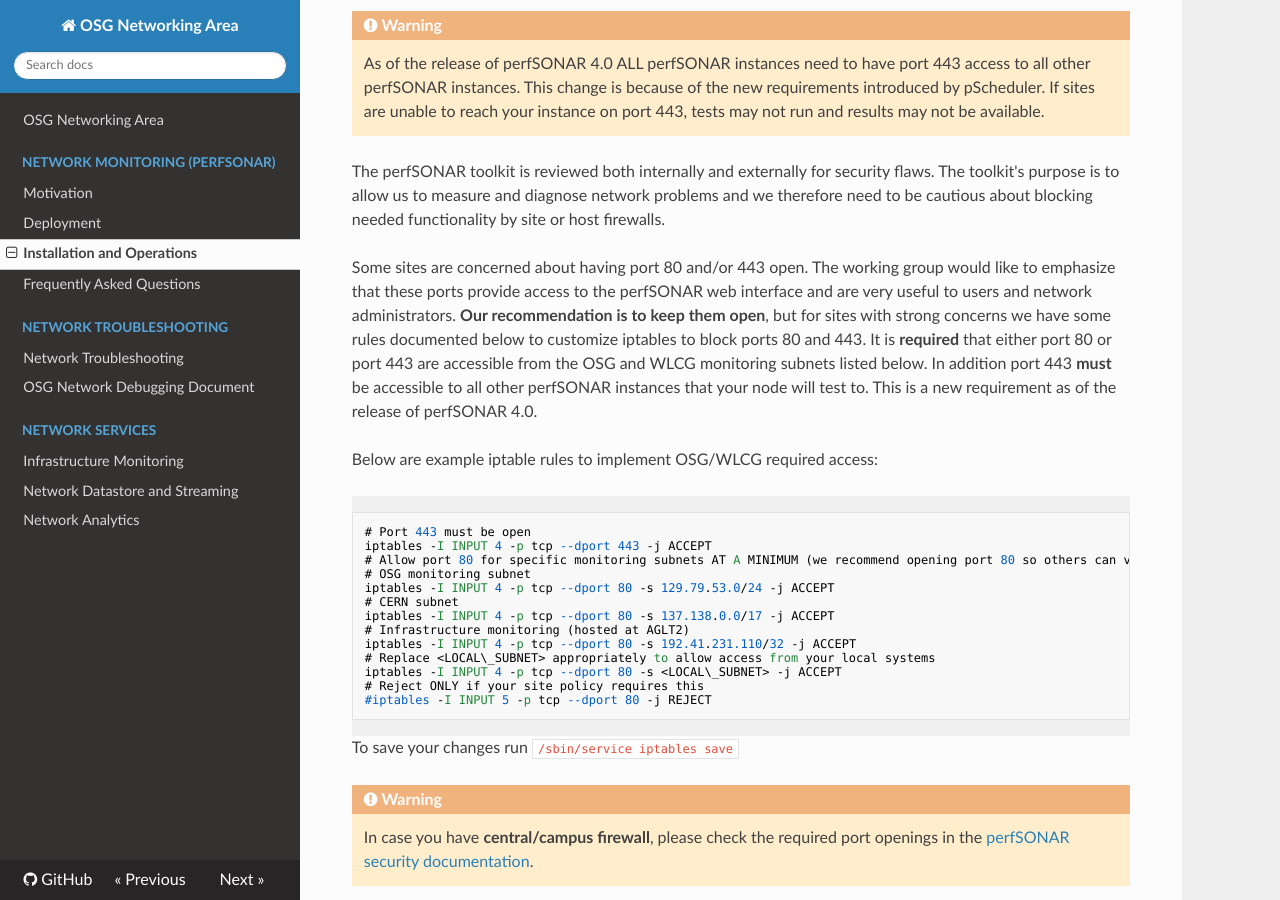
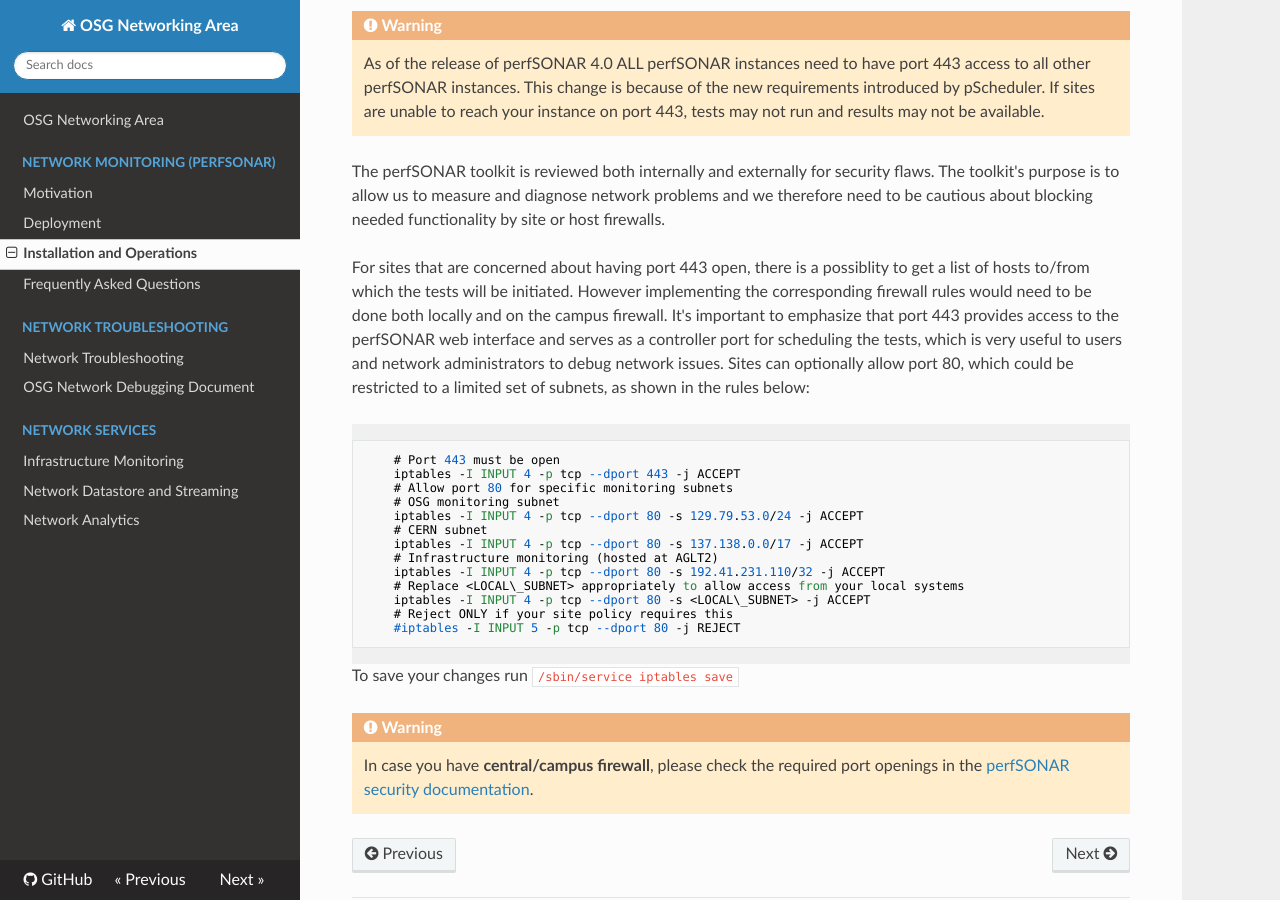
Before and after one commit to osg-htc/networking, an MkDocs documentation site: the page built from docs/perfsonar/installation.md, in a window 1280 px wide and 900 px high, scrolled down 1862 px. Built offline with MkDocs 1.6.1, drawn with Linux system fonts in a browser that asks for light colours; nearby versions of some CDN libraries; old or Windows-style settings are respelled for this version of MkDocs.

Commit message:
Update installation.md

````diff
--- a/docs/perfsonar/installation.md
+++ b/docs/perfsonar/installation.md
@@ -50,13 +50,11 @@
 
 The perfSONAR toolkit is reviewed both internally and externally for security flaws. The toolkit's purpose is to allow us to measure and diagnose network problems and we therefore need to be cautious about blocking needed functionality by site or host firewalls.
 
-Some sites are concerned about having port 80 and/or 443 open. The working group would like to emphasize that these ports provide access to the perfSONAR web interface and are very useful to users and network administrators. **Our recommendation is to keep them open**, but for sites with strong concerns we have some rules documented below to customize iptables to block ports 80 and 443. It is **required** that either port 80 or port 443 are accessible from the OSG and WLCG monitoring subnets listed below. In addition port 443 **must** be accessible to all other perfSONAR instances that your node will test to. This is a new requirement as of the release of perfSONAR 4.0.
-
-Below are example iptable rules to implement OSG/WLCG required access:
-
+For sites that are concerned about having port 443 open, there is a possiblity to get a list of hosts to/from which the tests will be initiated. However implementing the corresponding firewall rules would need to be done both locally and on the campus firewall. It's important to emphasize that port 443 provides access to the perfSONAR web interface and serves as a controller port for scheduling the tests, which is very useful to users and network administrators to debug network issues. Sites can optionally allow port 80, which could be restricted to a limited set of subnets, as shown in the rules below:
+```
     # Port 443 must be open
     iptables -I INPUT 4 -p tcp --dport 443 -j ACCEPT
-    # Allow port 80 for specific monitoring subnets AT A MINIMUM (we recommend opening port 80 so others can view/access your perfSONAR Toolkit web GUI)
+    # Allow port 80 for specific monitoring subnets
     # OSG monitoring subnet
     iptables -I INPUT 4 -p tcp --dport 80 -s 129.79.53.0/24 -j ACCEPT
     # CERN subnet
@@ -67,7 +65,7 @@
     iptables -I INPUT 4 -p tcp --dport 80 -s <LOCAL\_SUBNET> -j ACCEPT
     # Reject ONLY if your site policy requires this
     #iptables -I INPUT 5 -p tcp --dport 80 -j REJECT
-
+```
 
 To save your changes run `/sbin/service iptables save`
 
````
